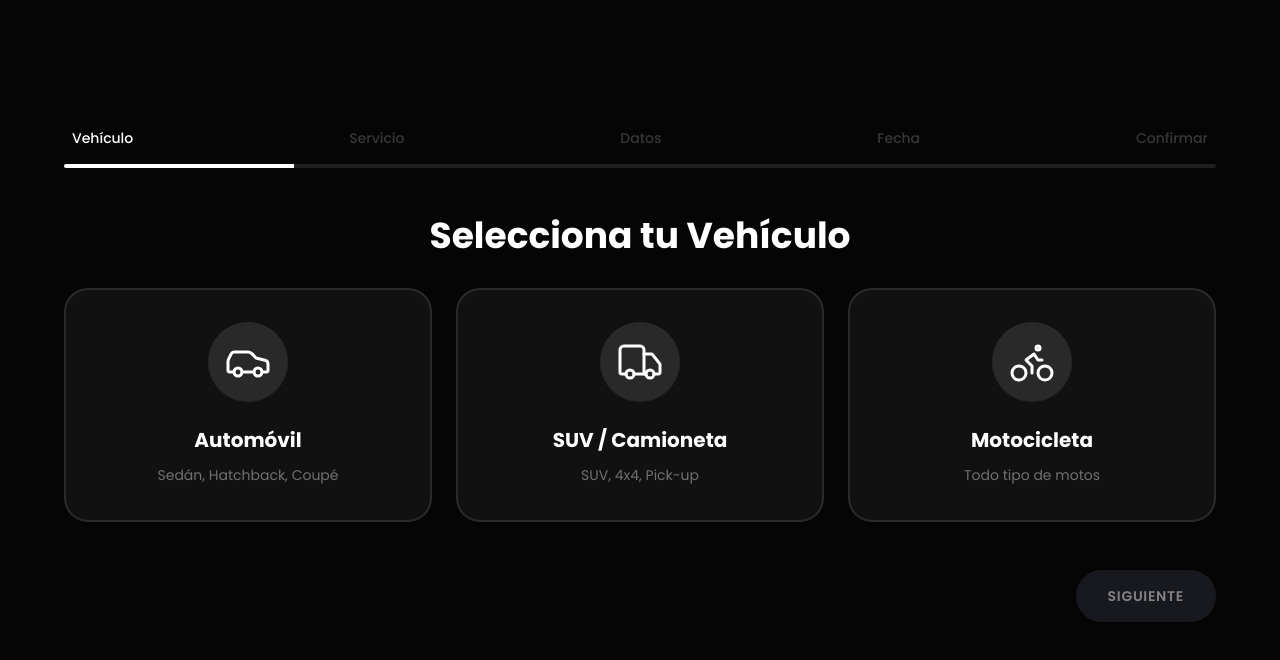
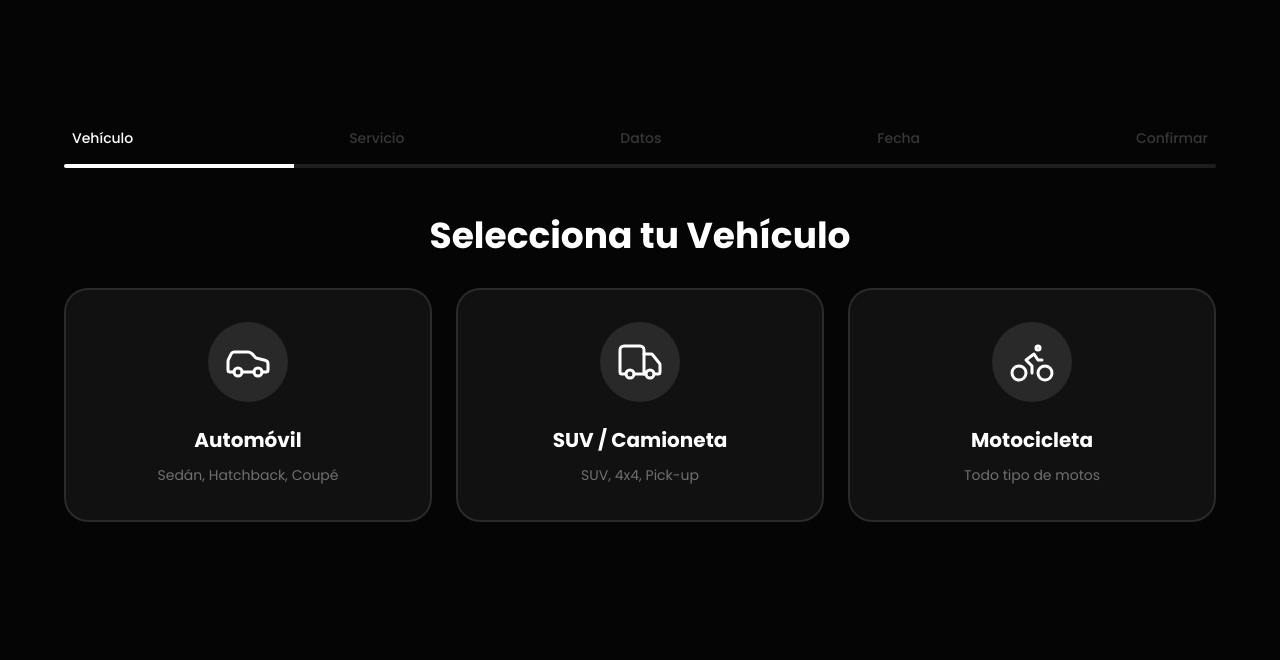
Before and after one commit to malparidostodos/D2C, a React (Vite) app: page /reserva in a window 1280 px wide. Shown: the top 660 px of the page. Built offline with nearby package versions, Linux system fonts and the light colour scheme.

Commit message:
Reservaciones 1.0

```diff
--- a/src/components/AnimatedButton.jsx
+++ b/src/components/AnimatedButton.jsx
@@ -7,18 +7,20 @@ const AnimatedButton = ({
     onClick,
     className = '',
     variant = 'primary',
-    type = 'button'
+    type = 'button',
+    disabled = false
 }) => {
     const baseClasses = "inline-flex items-center justify-center px-8 py-4 rounded-full font-semibold uppercase tracking-wider text-sm transition-all duration-300 text-arrow-wrapper select-none group relative"
 
     const variants = {
-        primary: "bg-[#2b2e3a] text-white hover:bg-[#0046b8]",
-        white: "bg-white text-black hover:bg-gray-200",
+        primary: "bg-white text-black hover:bg-[#0046b8] hover:text-white",
+        white: "bg-white text-black hover:bg-[#0046b8] hover:text-white",
         outline: "bg-transparent border border-white/20 text-white hover:bg-white/10 hover:border-white/40",
         accent: "bg-accent text-white hover:bg-accent/90"
     }
 
-    const combinedClasses = `${baseClasses} ${variants[variant] || variants.primary} ${className}`
+    const disabledClasses = disabled ? "opacity-50 cursor-not-allowed pointer-events-none" : ""
+    const combinedClasses = `${baseClasses} ${variants[variant] || variants.primary} ${disabledClasses} ${className}`
 
     const content = (
         <>
@@ -33,7 +35,7 @@ const AnimatedButton = ({
         </>
     )
 
-    if (href) {
+    if (href && !disabled) {
         if (href.startsWith('#')) {
             return (
                 <a href={href} onClick={onClick} className={combinedClasses}>
@@ -49,7 +51,7 @@ const AnimatedButton = ({
     }
 
     return (
-        <button type={type} onClick={onClick} className={combinedClasses}>
+        <button type={type} onClick={onClick} disabled={disabled} className={combinedClasses}>
             {content}
         </button>
     )
--- a/src/components/BookingPage.jsx
+++ b/src/components/BookingPage.jsx
@@ -340,15 +340,7 @@ const BookingPage = () => {
                                 </motion.button>
                             ))}
                         </div>
-                        <div className="flex justify-end pt-4">
-                            <AnimatedButton
-                                onClick={nextStep}
-                                disabled={!formData.vehicleType}
-                                className={!formData.vehicleType ? 'opacity-50 cursor-not-allowed' : ''}
-                            >
-                                Siguiente
-                            </AnimatedButton>
-                        </div>
+
                     </div>
                 )
             case 2:
@@ -385,15 +377,7 @@ const BookingPage = () => {
                                 </motion.div>
                             ))}
                         </div>
-                        <div className="flex justify-end pt-4">
-                            <AnimatedButton
-                                onClick={nextStep}
-                                disabled={!formData.service}
-                                className={!formData.service ? 'opacity-50 cursor-not-allowed' : ''}
-                            >
-                                Siguiente
-                            </AnimatedButton>
-                        </div>
+
                     </div>
                 )
             case 3:
@@ -694,7 +678,7 @@ const BookingPage = () => {
                     <div className="fixed bottom-8 left-8 z-50">
                         <button
                             onClick={prevStep}
-                            className="flex items-center gap-2 px-6 py-3 rounded-full bg-white/10 text-white hover:bg-white/20 transition-colors backdrop-blur-sm font-medium"
+                            className="flex items-center gap-2 px-6 py-3 rounded-full bg-white text-black hover:bg-[#0046b8] hover:text-white transition-colors backdrop-blur-sm font-medium"
                         >
                             <ChevronLeft size={20} />
                             Volver
```
Lines whose indentation alone changed are shown as unchanged.
